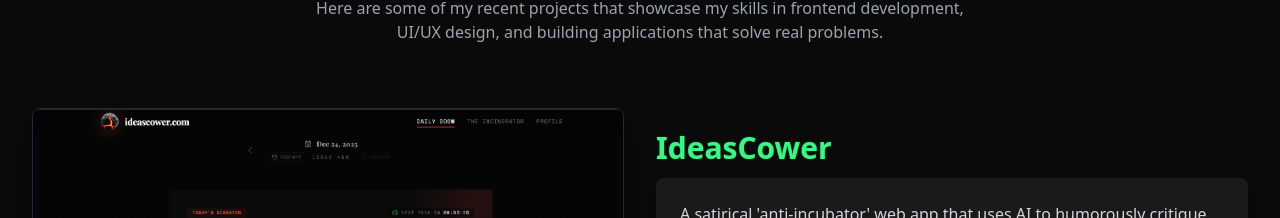
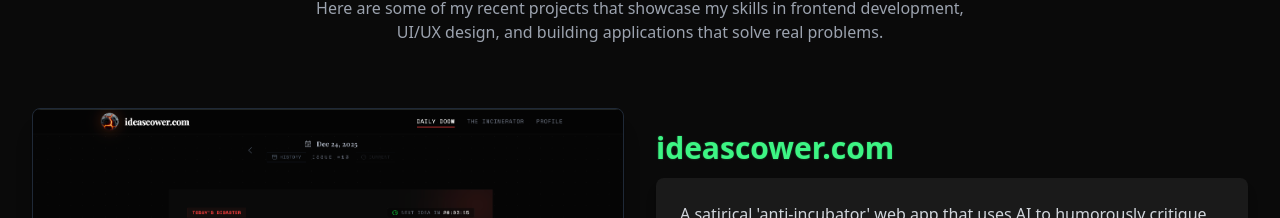
Before and after one commit to beausterling/beau-sterling-portfolio, a React (Vite) app: page / in a window 1280 px wide. Shown: the part 956-1174 px from the top of the page. Built offline with nearby package versions, Linux system fonts and the light colour scheme.

Commit message:
Update project title in Projects component

```diff
--- a/src/components/Projects.tsx
+++ b/src/components/Projects.tsx
@@ -4,7 +4,7 @@ import ProjectCard from './ProjectCard';
 const Projects = () => {
   const projects = [
     {
-      title: "IdeasCower",
+      title: "ideascower.com",
       description: "A satirical 'anti-incubator' web app that uses AI to humorously critique and deconstruct startup ideas. Featuring a dark cyberpunk aesthetic with custom animations, it generates daily 'doomed' startup concepts and provides entertaining fatal flaw analyses powered by Google Gemini.",
       image: "/lovable-uploads/ideascower.png",
       technologies: ["React", "TypeScript", "Vite", "TailwindCSS", "Supabase", "Google Gemini", "Deno"],
```
